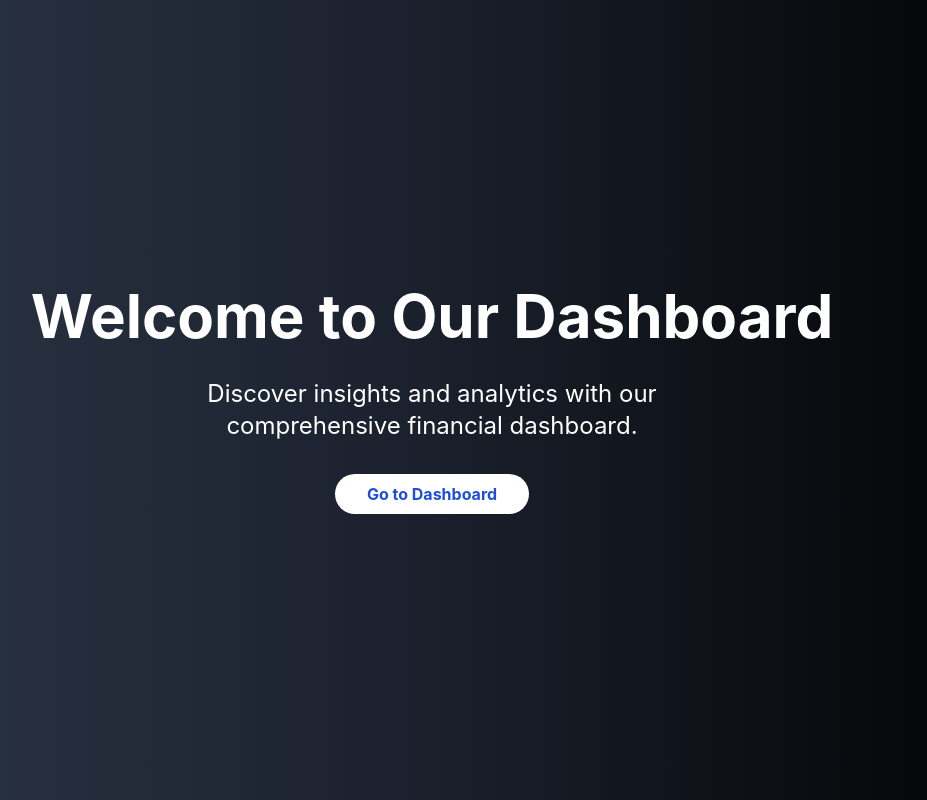
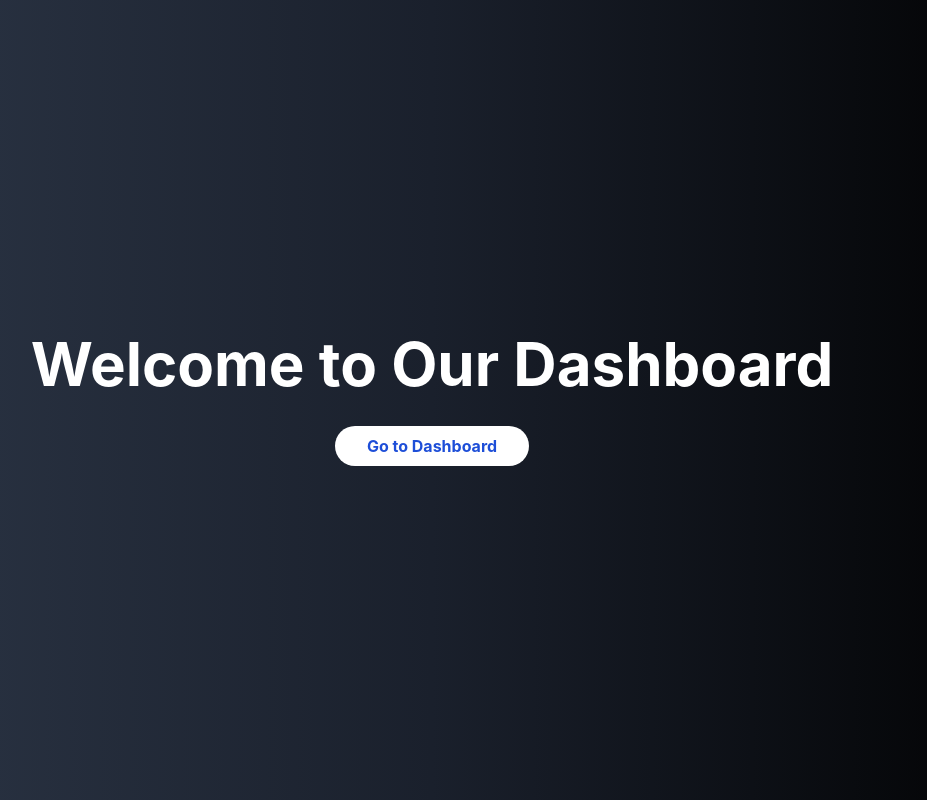
Before and after one commit to rennybird/reactoilcompanyfinal, a React (Create React App) app: page / in a window 1280 px wide. Shown: the whole page, without its empty margins (208-1135 px from the left). Built offline with nearby package versions, Linux system fonts and the light colour scheme.

Commit message:
decorate

```diff
--- a/src/WelcomePage.tsx
+++ b/src/WelcomePage.tsx
@@ -6,9 +6,6 @@ const WelcomePage: React.FC = () => {
   return (
     <div className="flex flex-col items-center justify-center h-screen bg-gradient-to-r from-blue-500 to-purple-500 text-white">
       <h1 className="text-6xl font-bold mb-8">Welcome to Our Dashboard</h1>
-      <p className="text-2xl mb-8 text-center max-w-xl">
-        Discover insights and analytics with our comprehensive financial dashboard.
-      </p>
       <Link to="/dashboard">
         <button className="bg-white text-blue-700 font-bold py-2 px-8 rounded-full hover:bg-gray-200 transition duration-300 ease-in-out transform hover:-translate-y-1 hover:scale-110">
           Go to Dashboard
```
